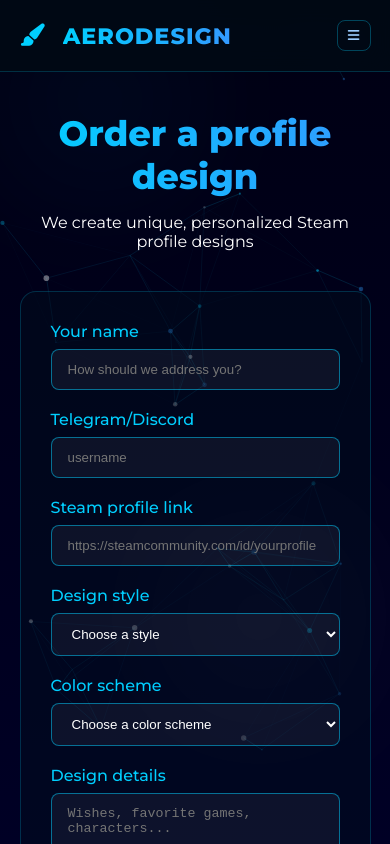
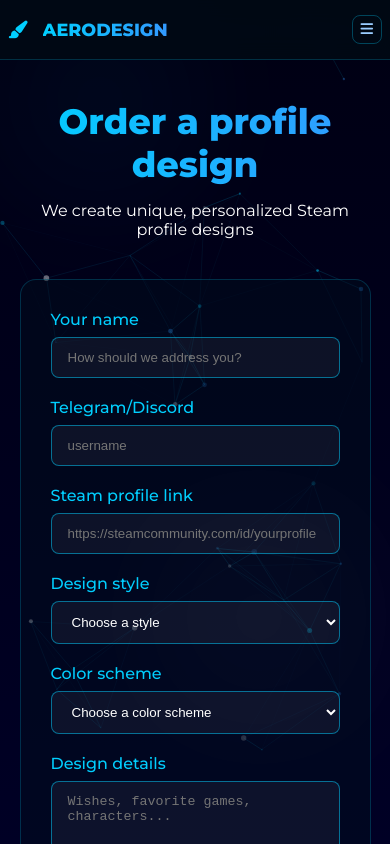
Before and after one commit to FrontndDev/gif-shop, a Vue app: page /order in a window 390 px wide. Shown: the top 844 px of the page. Built offline with nearby package versions, Linux system fonts and the light colour scheme; no server answers.

Commit message:
Header adaptive

```diff
--- a/src/components/Layout.vue
+++ b/src/components/Layout.vue
@@ -221,6 +221,8 @@ onMounted(() => {
   top: 0;
   z-index: 100;
   border-bottom: 1px solid rgba(0, 207, 255, 0.2);
+  min-height: 70px;
+  transition: all 0.3s ease;
 }
 
 .logo {
@@ -229,12 +231,19 @@ onMounted(() => {
   gap: 12px;
   text-decoration: none;
   color: inherit;
+  flex-shrink: 0;
+  transition: transform 0.3s ease;
+}
+
+.logo:hover {
+  transform: scale(1.05);
 }
 
 .logo-icon {
   font-size: 1.8rem;
   color: var(--primary);
   margin-right: 10px;
+  transition: all 0.3s ease;
 }
 
 header h1 {
@@ -246,12 +255,16 @@ header h1 {
   font-weight: 800;
   letter-spacing: 1px;
   text-transform: uppercase;
+  white-space: nowrap;
+  transition: all 0.3s ease;
 }
 
 nav {
   display: flex;
   align-items: center;
+  justify-content: center;
   gap: 30px;
+  flex-wrap: wrap;
 }
 
 nav a {
@@ -260,6 +273,8 @@ nav a {
   font-weight: 500;
   position: relative;
   padding: 8px 0;
+  transition: all 0.3s ease;
+  white-space: nowrap;
 }
 
 nav a.active, nav a.router-link-active {
@@ -330,6 +345,10 @@ nav a.active, nav a.router-link-active {
   color: #99ccff;
   padding: 8px 10px;
   border-radius: 8px;
+  cursor: pointer;
+  transition: all 0.3s ease;
+  z-index: 300;
+  position: relative;
 }
 
 .footer {
@@ -391,11 +410,45 @@ nav a.active, nav a.router-link-active {
   border-top: 1px solid rgba(255, 255, 255, 0.1);
 }
 
+/* Планшеты и маленькие ноутбуки */
+@media screen and (max-width: 1024px) {
+  .header {
+    padding: 16px 4%;
+    gap: 20px;
+  }
+
+  nav {
+    gap: 20px;
+  }
+
+  header h1 {
+    font-size: 1.7rem;
+  }
+
+  .logo-icon {
+    font-size: 1.6rem;
+  }
+}
+
+/* Планшеты в портретной ориентации */
 @media screen and (max-width: 900px) {
+  .header {
+    padding: 14px 3%;
+    gap: 15px;
+  }
+
   .menu-toggle {
     display: inline-flex;
     align-items: center;
     justify-content: center;
+    padding: 10px 12px;
+    font-size: 1.1rem;
+    transition: all 0.3s ease;
+  }
+
+  .menu-toggle:hover {
+    background: rgba(0, 207, 255, 0.1);
+    border-color: var(--primary);
   }
 
   nav {
@@ -405,31 +458,64 @@ nav a.active, nav a.router-link-active {
   nav.open {
     display: flex;
     position: fixed;
-    top: 64px;
+    top: 70px;
     left: 0;
     right: 0;
     flex-direction: column;
-    gap: 12px;
+    gap: 8px;
     background: rgba(0, 10, 20, 0.98);
-    padding: 16px 5%;
+    backdrop-filter: blur(15px);
+    padding: 20px 3%;
     border-bottom: 1px solid rgba(0, 207, 255, 0.2);
+    box-shadow: 0 8px 32px rgba(0, 0, 0, 0.3);
     z-index: 200;
+    animation: slideDown 0.3s ease-out;
+  }
+
+  @keyframes slideDown {
+    from {
+      opacity: 0;
+      transform: translateY(-10px);
+    }
+    to {
+      opacity: 1;
+      transform: translateY(0);
+    }
   }
 
   nav.open .lang-switch {
     justify-content: center;
     width: 100%;
+    margin-top: 8px;
   }
 
   nav a {
-    padding: 12px 0;
+    padding: 14px 0;
     font-size: 1rem;
+    border-bottom: 1px solid rgba(0, 207, 255, 0.1);
+    transition: all 0.3s ease;
+  }
+
+  nav a:hover {
+    background: rgba(0, 207, 255, 0.05);
+    padding-left: 10px;
+  }
+
+  nav a:last-of-type {
+    border-bottom: none;
   }
 }
 
+/* Мобильные устройства */
 @media (max-width: 768px) {
+  .header {
+    padding: 12px 3%;
+    gap: 12px;
+  }
+
   header h1 {
     font-size: 1.4rem;
+    letter-spacing: 0.5px;
   }
 
   .logo-icon {
@@ -437,9 +523,128 @@ nav a.active, nav a.router-link-active {
     margin-right: 6px;
   }
 
+  .menu-toggle {
+    padding: 8px 10px;
+    font-size: 1rem;
+  }
+
+  nav.open {
+    top: 64px;
+    padding: 16px 3%;
+  }
+
+  nav a {
+    padding: 12px 0;
+    font-size: 0.95rem;
+  }
+
   .cart-btn {
     width: 100%;
     justify-content: center;
+    padding: 10px 16px;
+  }
+
+  .lang-switch {
+    padding: 3px;
+  }
+
+  .lang-btn {
+    padding: 5px 8px;
+    font-size: 0.9rem;
+  }
+}
+
+/* Очень маленькие экраны */
+@media (max-width: 480px) {
+  .header {
+    padding: 10px 2%;
+    gap: 8px;
+    min-height: 60px;
+  }
+
+  header h1 {
+    font-size: 1.1rem;
+    letter-spacing: 0px;
+  }
+
+  .logo-icon {
+    font-size: 1.1rem;
+    margin-right: 3px;
+  }
+
+  .menu-toggle {
+    padding: 6px 8px;
+    font-size: 0.9rem;
+  }
+
+  nav.open {
+    top: 58px;
+    padding: 12px 2%;
+    gap: 4px;
+  }
+
+  nav a {
+    padding: 10px 0;
+    font-size: 0.9rem;
+  }
+
+  .cart-btn {
+    padding: 8px 12px;
+    font-size: 0.9rem;
+  }
+
+  .cart-count {
+    width: 18px;
+    height: 18px;
+    font-size: 0.65rem;
+  }
+
+  .lang-btn {
+    padding: 4px 6px;
+    font-size: 0.8rem;
+  }
+}
+
+/* Ландшафтная ориентация на мобильных устройствах */
+@media (max-width: 768px) and (orientation: landscape) {
+  .header {
+    padding: 8px 3%;
+    min-height: 50px;
+  }
+
+  nav.open {
+    top: 50px;
+    padding: 8px 3%;
+    gap: 4px;
+  }
+
+  nav a {
+    padding: 8px 0;
+    font-size: 0.9rem;
+  }
+}
+
+/* Улучшения для больших экранов */
+@media screen and (min-width: 1440px) {
+  .header {
+    padding: 24px 6%;
+  }
+
+  nav {
+    gap: 35px;
+  }
+
+  header h1 {
+    font-size: 2.2rem;
+  }
+
+  .logo-icon {
+    font-size: 2rem;
+  }
+
+  nav a {
+    font-size: 1.05rem;
+    padding: 10px 0;
   }
 }
 </style>
--- a/src/i18n/layout.ts
+++ b/src/i18n/layout.ts
@@ -5,7 +5,7 @@ export const layout: MessageBundle = {
     'layout.nav.shop': 'Магазин',
     'layout.nav.order': 'Заказать оформление',
     'layout.nav.support': 'Помощь',
-    'layout.nav.about': 'О себе',
+    'layout.nav.about': 'Обо мне',
     'layout.nav.cart': 'Корзина',
     'layout.footer.menu': 'Меню',
     'layout.footer.legal': 'Правовые',
```
